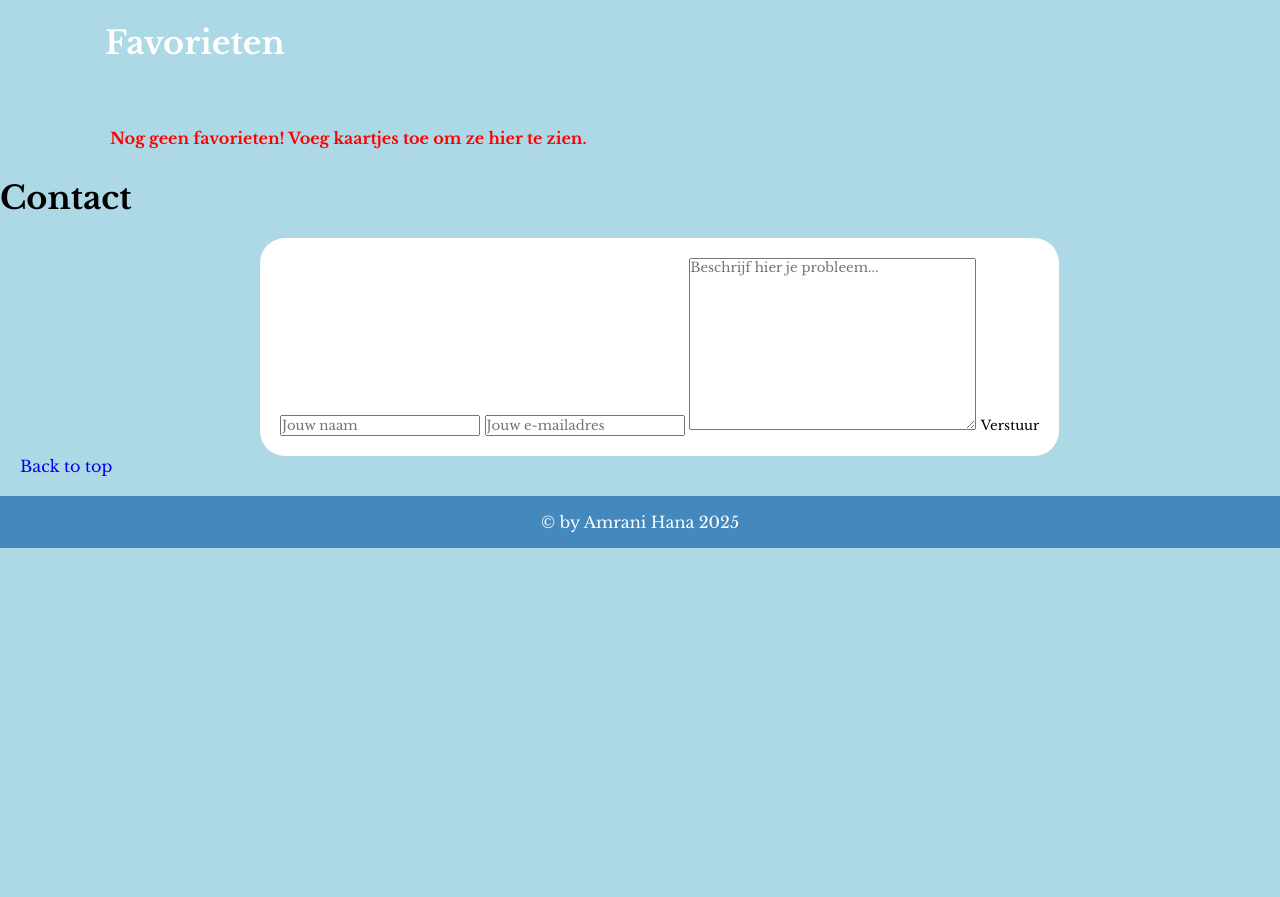
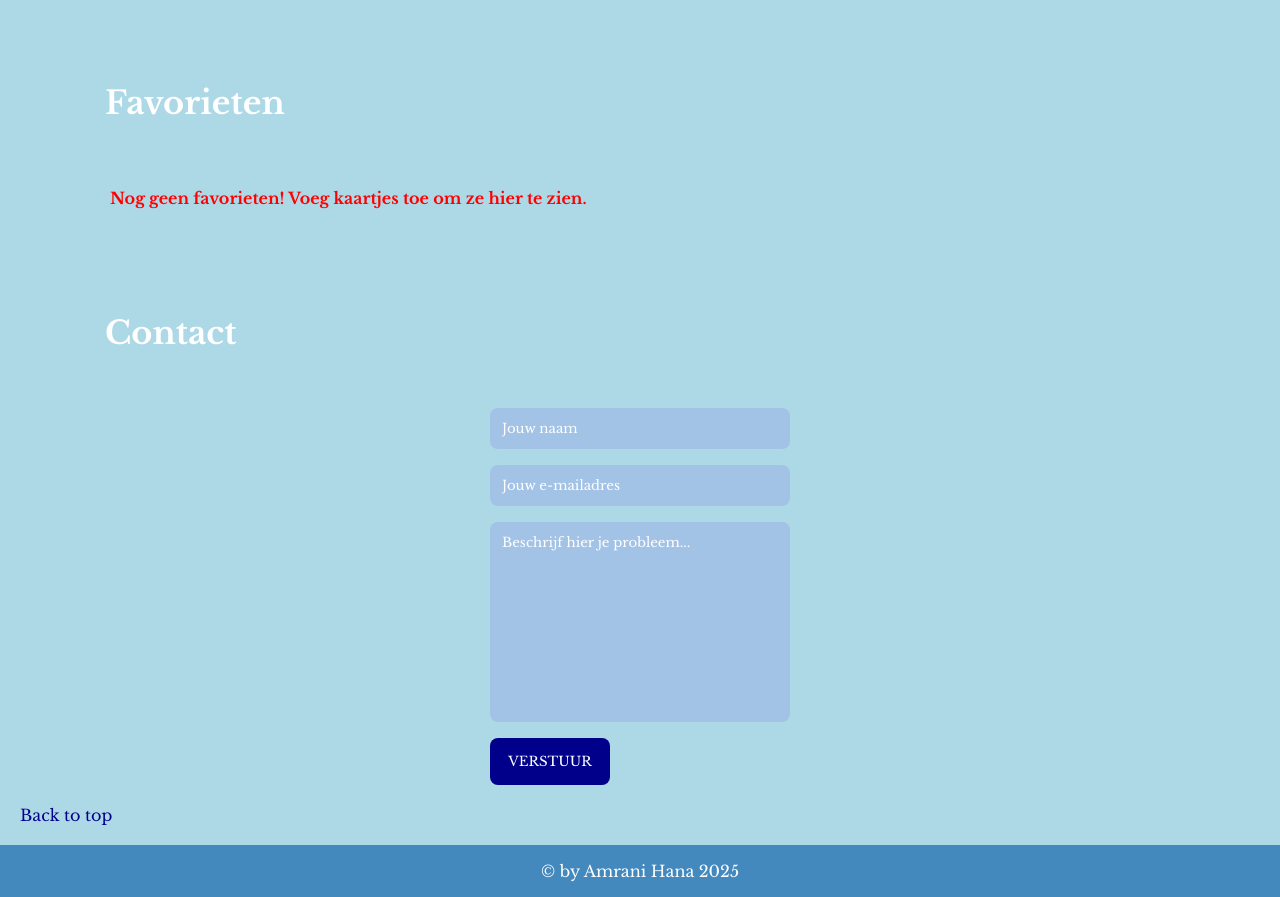
Before and after one commit to Hana-amr/MyProject, a website built with Vite: page index.html in a window 1280 px wide. Shown: the part 2214-3111 px from the top of the page. Before the commit the page ends 2762 px from the top, so only its background shows below. Built offline with nearby package versions, Linux system fonts and the light colour scheme; no server answers.

Commit message:
contact formulier stijlen

```diff
--- a/src/style.css
+++ b/src/style.css
@@ -170,6 +170,7 @@ header .navigatiebalk{
 
 .tekst {
   background-color: lightblue;
+  color:black;
   border-radius: 25px;
   padding: 20px;
   width: 650px;
@@ -196,10 +197,10 @@ header .navigatiebalk{
   font-size: 1.12rem;
 }
 
-.contact {
+.ContactMe {
   display: inline-block;
-  color:lightblue;
-  background-color: white;
+  color:black;
+  background-color: lightblue;
   padding:20px;
   border-radius:25px;
   margin-top: 20px;
@@ -207,9 +208,9 @@ header .navigatiebalk{
   text-align: center;
 }
 
-.contact:hover {
+.ContactMe:hover {
   background-color: lightblue;
-  color:black;
+  color:white;
 
 }
 /*Zoekbalk*/
@@ -396,6 +397,62 @@ body {
   padding: 10px;
 }
 
+/*Contact formulier*/
+#Contact {
+  margin: 55px;
+  color: white;
+  padding-left: 50px;
+  padding-top: 20px;
+  align-items: center;
+
+}
+.contact-form{
+  display: grid;
+  place-items: center;
+  margin-top: 2rem;
+}
+
+.contact-form form{
+  display: flex;
+  flex-direction: column;
+  width: 300px;
+}
+
+form input, textarea {
+  padding: 12px;
+  border-radius: 0.5rem;
+  width: 100%;
+  border:none;
+  outline: none;
+  background-color: hsla(260, 100%, 44%, 0.1);
+  margin-bottom: 1rem;
+  color:white;
+}
+
+form input::placeholder,
+textarea::placeholder{
+  color: white;
+}
+
+form textarea{
+  resize: none;
+  height: 200px;
+}
+
+.submit {
+  color:white;
+  background-color: darkblue;
+  padding:15px;
+  text-transform: uppercase;
+  width:120px;
+  border-radius: 0.5rem;
+  margin-bottom: 20px;
+
+}
+
+.contact-button:hover{
+  background-color: black;
+}
 
 
 /*Footer*/
@@ -409,15 +466,21 @@ body {
 
 #backtotop a{
   padding-left: 20px;
+  margin-top: 20px;
+  color:darkblue;
 }
 
 #backtotop :active{
   color: aquamarine;
 }
 
+#backtotop :hover{
+  text-decoration: underline;
+}
+
 
 /*klein scherm*/
-
+/*
 @media screen and (max-width: 900px){
   .navigatiebalk .nav-menu {
     display: block;
@@ -439,4 +502,4 @@ body {
     margin-top: 17px;
   }
 
-}
+}*/
```
